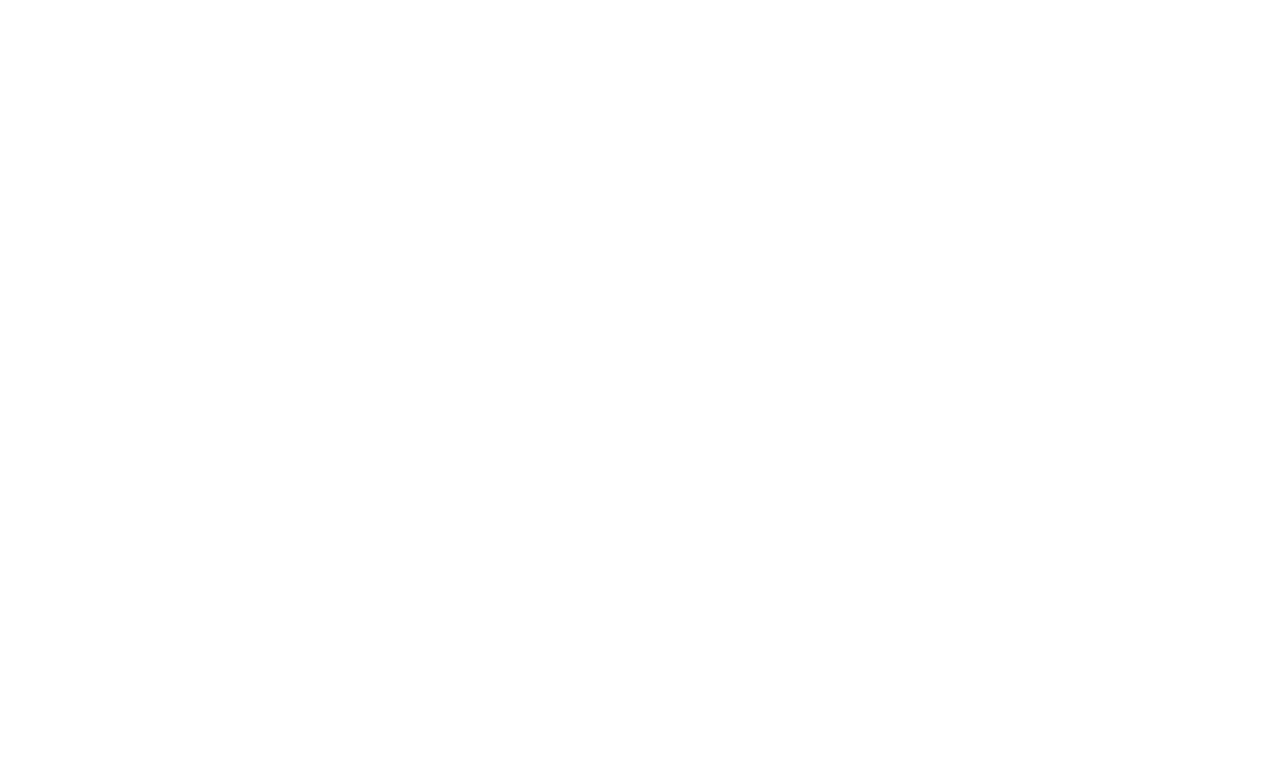
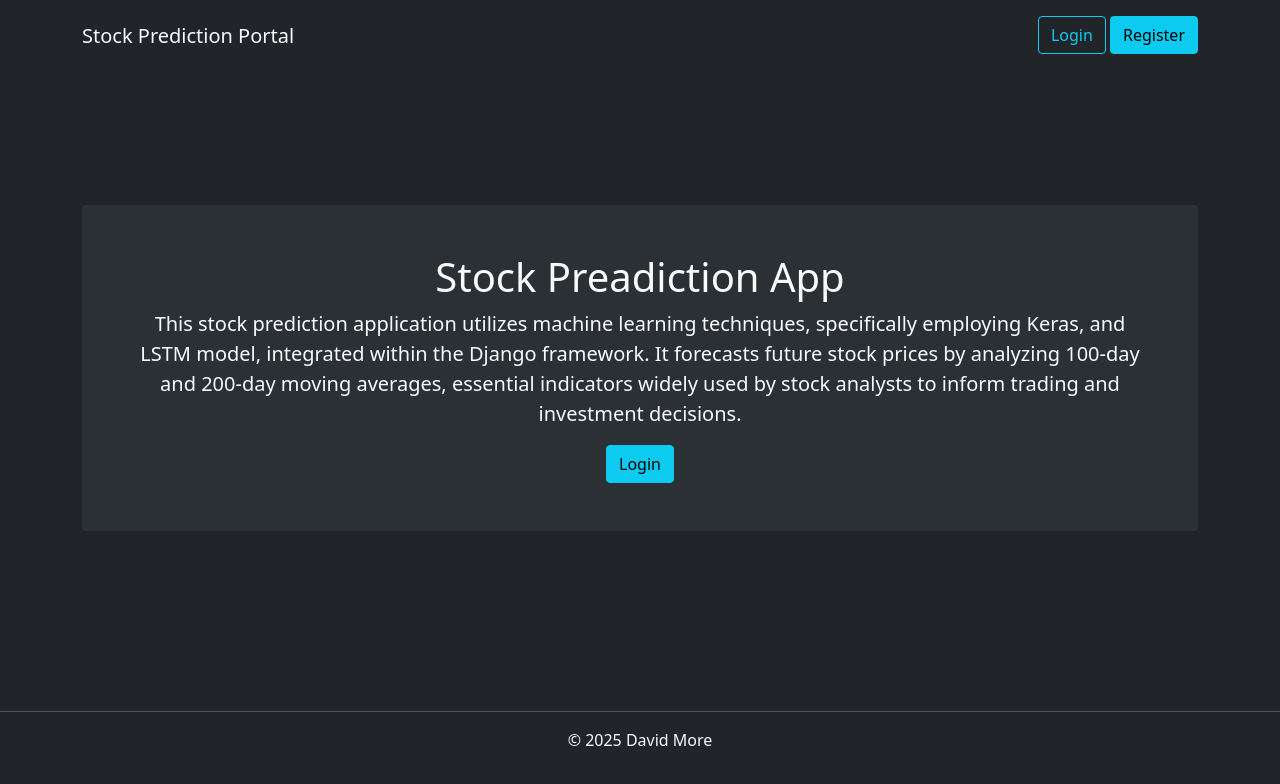
Before and after one commit to d-more-software/stock-prediction-portal, a React (Vite) app in the folder frontend-react/: page / in a window 1280 px wide. Shown: the top 784 px of the page. Built offline with nearby package versions, Linux system fonts and the light colour scheme.

Commit message:
homePage react

```diff
--- a/frontend-react/index.html
+++ b/frontend-react/index.html
@@ -1,13 +1,20 @@
-<!doctype html>
+<!DOCTYPE html>
 <html lang="en">
 	<head>
 		<meta charset="UTF-8" />
 		<link rel="icon" type="image/svg+xml" href="/vite.svg" />
 		<meta name="viewport" content="width=device-width, initial-scale=1.0" />
+		<link
+			href="https://cdn.jsdelivr.net/npm/bootstrap@5.0.2/dist/css/bootstrap.min.css"
+			rel="stylesheet"
+		/>
+
 		<title>Stock Prediction Portal</title>
 	</head>
 	<body>
 		<div id="root"></div>
 		<script type="module" src="/src/main.jsx"></script>
+
+		<script src="https://cdn.jsdelivr.net/npm/bootstrap@5.0.2/dist/js/bootstrap.bundle.min.js"></script>
 	</body>
 </html>
--- a/frontend-react/src/App.jsx
+++ b/frontend-react/src/App.jsx
@@ -1,11 +1,16 @@
-
+import './assets/css/style.css'
+import Footer from './components/Footer'
+import Header from './components/Header'
+import Main from './components/Main'
 
 function App() {
 
 
   return (
     <>
-
+        <Header />
+        <Main />
+        <Footer />
     </>
   )
 }
--- /dev/null
+++ b/frontend-react/src/assets/css/style.css
@@ -0,0 +1,17 @@
+body{
+    background-color: #212529;
+}
+
+.bg-light-dark{
+    background-color: #2B3035;
+}
+
+#root{
+    display: flex;
+    flex-direction: column;
+    min-height: 100vh;
+}
+
+.container{
+    flex: 1;
+}
--- /dev/null
+++ b/frontend-react/src/components/Button.jsx
@@ -0,0 +1,10 @@
+const Button = (props) => {
+	return (
+		<>
+			<a className={`btn ${props.class}`} href="">
+				{props.text}
+			</a>
+		</>
+	);
+};
+export default Button;
--- /dev/null
+++ b/frontend-react/src/components/Footer.jsx
@@ -0,0 +1,11 @@
+const Footer = () => {
+  return (
+    <>
+        <footer className="footer py-3 my-3" >
+        <hr className="border-bottom" />
+        <p className="text-light text-center" >© 2025 David More  </p>
+        </footer>
+    </>
+  )
+}
+export default Footer
--- /dev/null
+++ b/frontend-react/src/components/Header.jsx
@@ -0,0 +1,20 @@
+import Button from "./Button"
+
+const Header = () => {
+  return (
+    <>
+        <nav className="navbar container pt-3 pb-3 align-items-start " >
+            <a className="navbar-brand text-light" href="">
+                Stock Prediction Portal
+            </a>
+
+            <div>
+                <Button text='Login' class='btn-outline-info' />
+                &nbsp;
+                <Button text='Register' class='btn-info' />
+            </div>
+        </nav>
+    </>
+  )
+}
+export default Header
--- /dev/null
+++ b/frontend-react/src/components/Main.jsx
@@ -0,0 +1,24 @@
+import Button from "./Button";
+
+const Main = () => {
+	return (
+		<>
+			<div className="container">
+				<div className="p-5 text-center bg-light-dark rounded ">
+					<h1 className="text-light">Stock Preadiction App</h1>
+					<p className="text-light lead">
+						This stock prediction application utilizes machine
+						learning techniques, specifically employing Keras, and
+						LSTM model, integrated within the Django framework. It
+						forecasts future stock prices by analyzing 100-day and
+						200-day moving averages, essential indicators widely
+						used by stock analysts to inform trading and investment
+						decisions.
+					</p>
+					<Button text="Login" class="btn-info" />
+				</div>
+			</div>
+		</>
+	);
+};
+export default Main;
```
Lines whose indentation alone changed are shown as unchanged.
